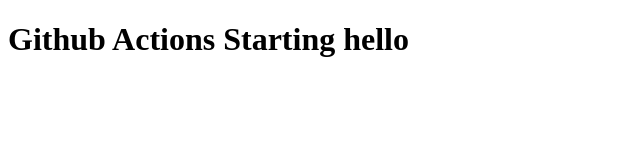
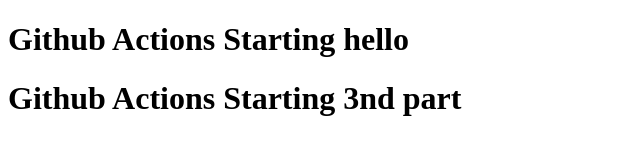
Before and after one commit to msojib/test, a plain HTML site: page index.html in a window 1280 px wide. Shown: the whole page, without its empty margins (0-640 px from the left). Drawn offline with Linux system fonts and the light colour scheme.

Commit message:
update new info

```diff
--- a/index.html
+++ b/index.html
@@ -9,5 +9,6 @@
 </head>
 <body>
     <h1>Github Actions Starting  hello</h1>
+    <h1>Github Actions Starting  3nd part</h1>
 </body>
 </html>
```
